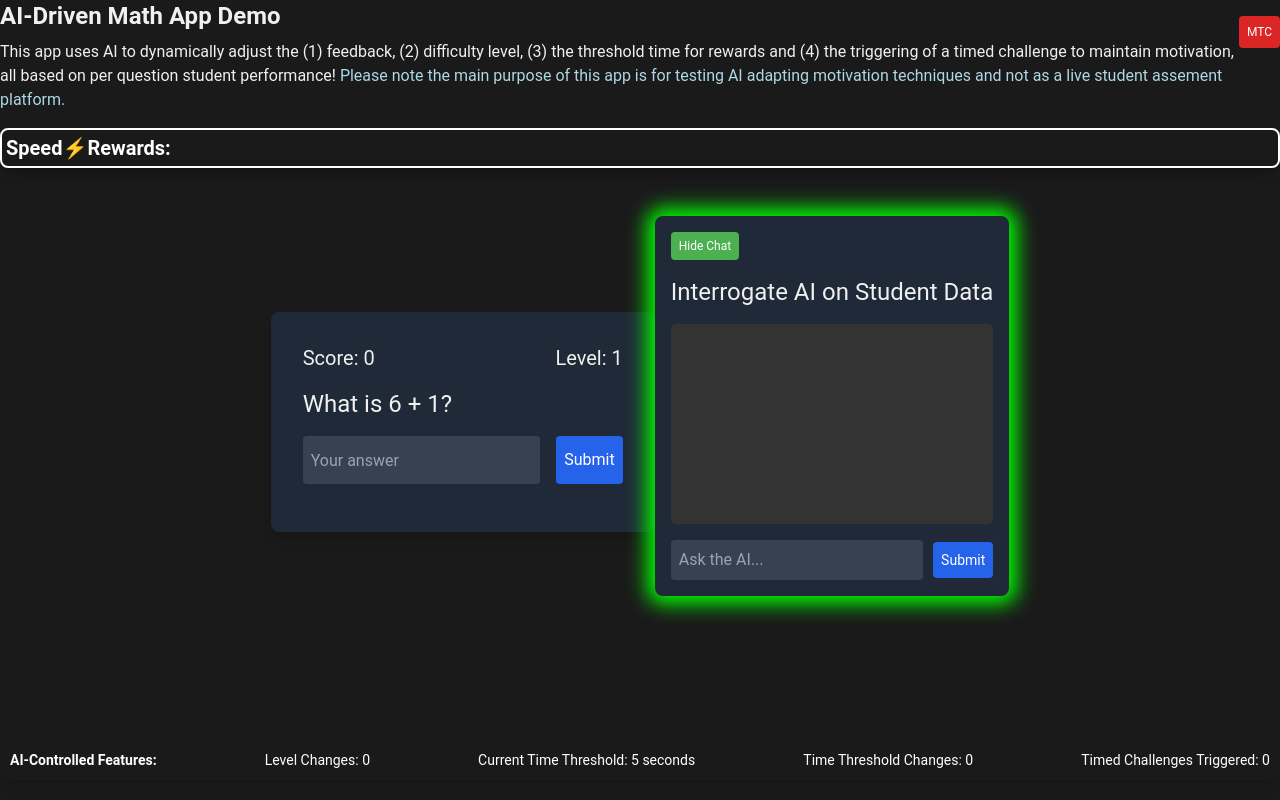
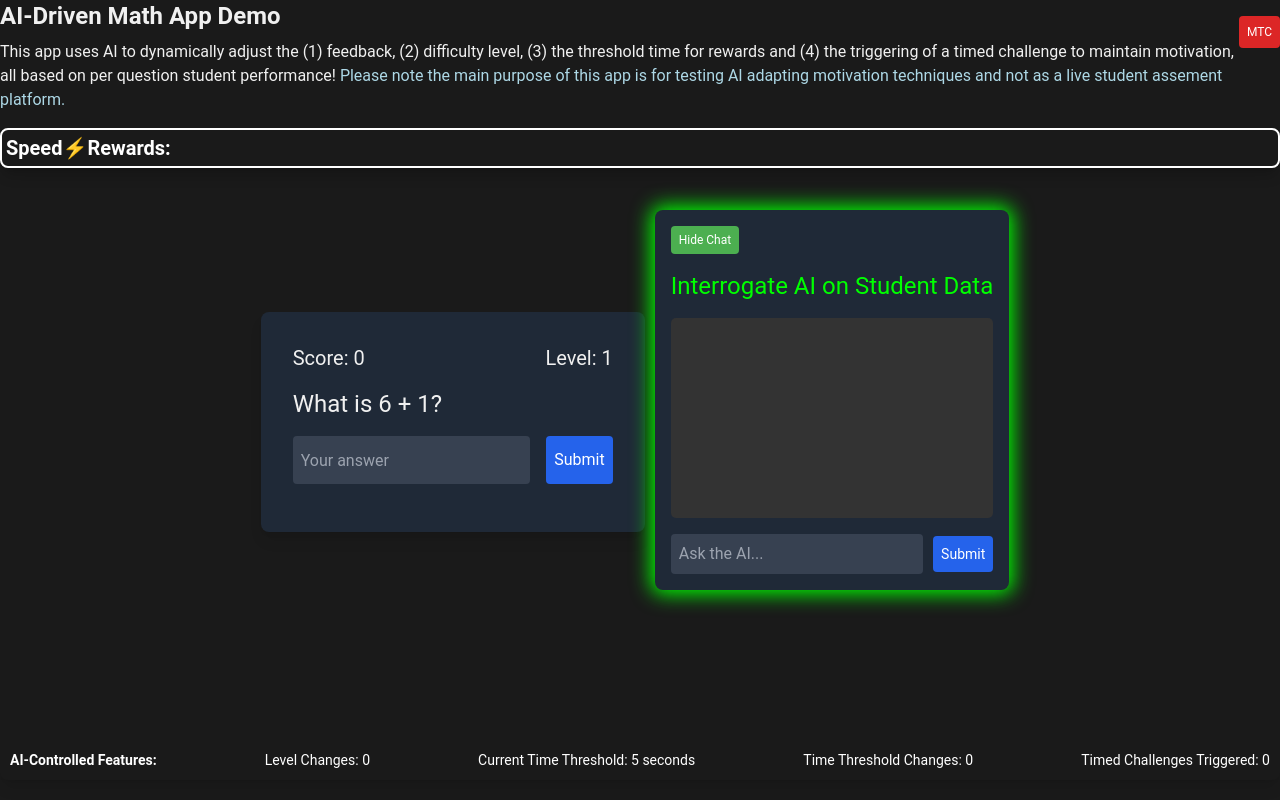
Before and after one commit to adjei7/mathai, a plain HTML site: page math11.html in a window 1280 px wide. Both pictures are taken after a click on the button "Chat". Drawn offline with nearby package versions, Linux system fonts and the light colour scheme.

Commit message:
Update math11.html
Changed algorithm so that question timer is reset whenever chat interrogation window is opened or closed.

UI changed to add border around interrogation window and reduce green blur when interrogation window is opened.

```diff
--- a/math11.html
+++ b/math11.html
@@ -84,7 +84,7 @@
         .chat-container {
             position: relative;
             z-index: 2; /* Ensure it is above other content */
-            margin-top: 20px; /* Space it away from the reward box */
+            margin: 10px !Important; /* Space it away from the reward box */
             /*border: 2px solid #ffffff; /* White border around the chat */
             border-radius: 10px; /* Rounded corners for a smoother look */
             /* box-shadow: 0px 4px 10px rgba(255, 255, 255, 0.5) !important;  Shadow effect for hovering */
@@ -94,7 +94,7 @@
 
         /* Add a class for when the chat is opened */
         .chat-opened {
-            box-shadow: 0px 0px 20px 8px #00ff00 !important; /* 0px 4px 10px rgba(255, 255, 255, 0.5) !important;  Shadow effect for hovering */
+            box-shadow: 0px 0px 20px 4px #00ff00 !important; /* 0px 4px 10px rgba(255, 255, 255, 0.5) !important;  Shadow effect for hovering */
         }
 
         .chat-message {
@@ -220,7 +220,7 @@
         <button id="toggle-chat" class="p-1 px-2 bg-green-600 text-white rounded hover:bg-green-700 mb-4 text-sm">Chat</button>
 
         <div id="chat-container" style="display: none;">
-            <h2 class="text-2xl mb-4">Interrogate AI on Student Data</h2>
+            <h2 class="text-2xl mb-4" style="color:#00ff00">Interrogate AI on Student Data</h2>
 
             <!-- Chat conversation display area -->
             <div id="chat-conversation" class="mb-4 p-2 bg-gray-700 text-white rounded overflow-auto"></div>
@@ -362,6 +362,11 @@
 
         let currentQuestion = {};
 
+        function resetQuestionTimer() {
+            startTime = new Date(); // Reset the timer to the current time
+            console.log('Question timer reset due to chat toggle.');
+        }
+
         // Get references to the toggle button and chat container
         const toggleChatButton = document.getElementById('toggle-chat');
         const chatContainer = document.querySelector('.chat-container');
@@ -377,11 +382,14 @@
                 chatContainer.classList.add('chat-opened');
             } else {
                 chatContent.style.display = 'none';
-                toggleChatButton.textContent = 'Show Chat';
+                toggleChatButton.textContent = 'Chat';
 
                 // Remove the shadow when the chat is closed
                 chatContainer.classList.remove('chat-opened');
             }
+
+            // Reset the question timer whenever the chat window is toggled
+            resetQuestionTimer();
         });
 
 
```
